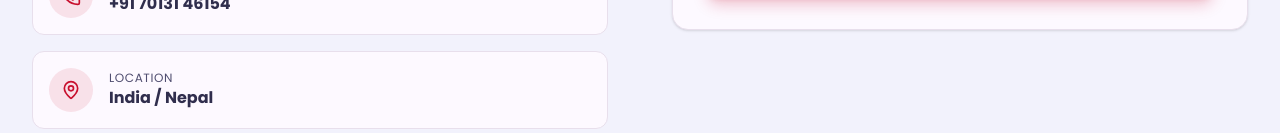
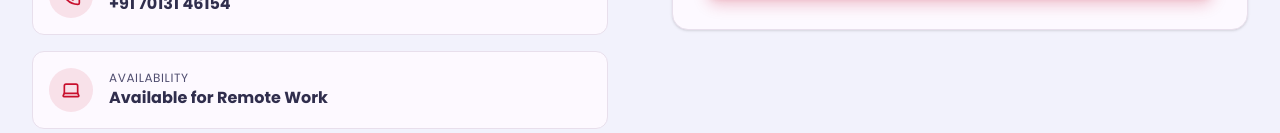
Before and after one commit to Rajan7013/developer-porfolio, a Next.js app: page /contact in a window 1280 px wide. Shown: the part 819-952 px from the top of the page. Built offline with nearby package versions, Linux system fonts and the light colour scheme; no server answers.

Commit message:
Updating latest projects

```diff
--- a/app/contact/page.tsx
+++ b/app/contact/page.tsx
@@ -1,7 +1,7 @@
 'use client';
 
 import React, { useState } from 'react';
-import { Mail, Phone, MapPin, Send, MessageCircle, AlertCircle, CheckCircle2 } from 'lucide-react';
+import { Mail, Phone, Laptop, Send, MessageCircle, AlertCircle, CheckCircle2 } from 'lucide-react';
 import Footer from '@/components/Footer';
 
 import { GOOGLE_SCRIPT_URL } from '@/lib/analytics';
@@ -128,11 +128,11 @@ export default function Contact() {
 
                                 <div className="flex items-center gap-4 p-4 bg-card border border-bg-50 rounded-xl">
                                     <div className="p-3 bg-skin/10 rounded-full text-skin">
-                                        <MapPin size={20} />
+                                        <Laptop size={20} />
                                     </div>
                                     <div>
-                                        <p className="text-xs text-text-secondary font-medium uppercase tracking-wider">Location</p>
-                                        <p className="font-semibold text-text-primary">India / Nepal</p>
+                                        <p className="text-xs text-text-secondary font-medium uppercase tracking-wider">Availability</p>
+                                        <p className="font-semibold text-text-primary">Available for Remote Work</p>
                                     </div>
                                 </div>
                             </div>
```
